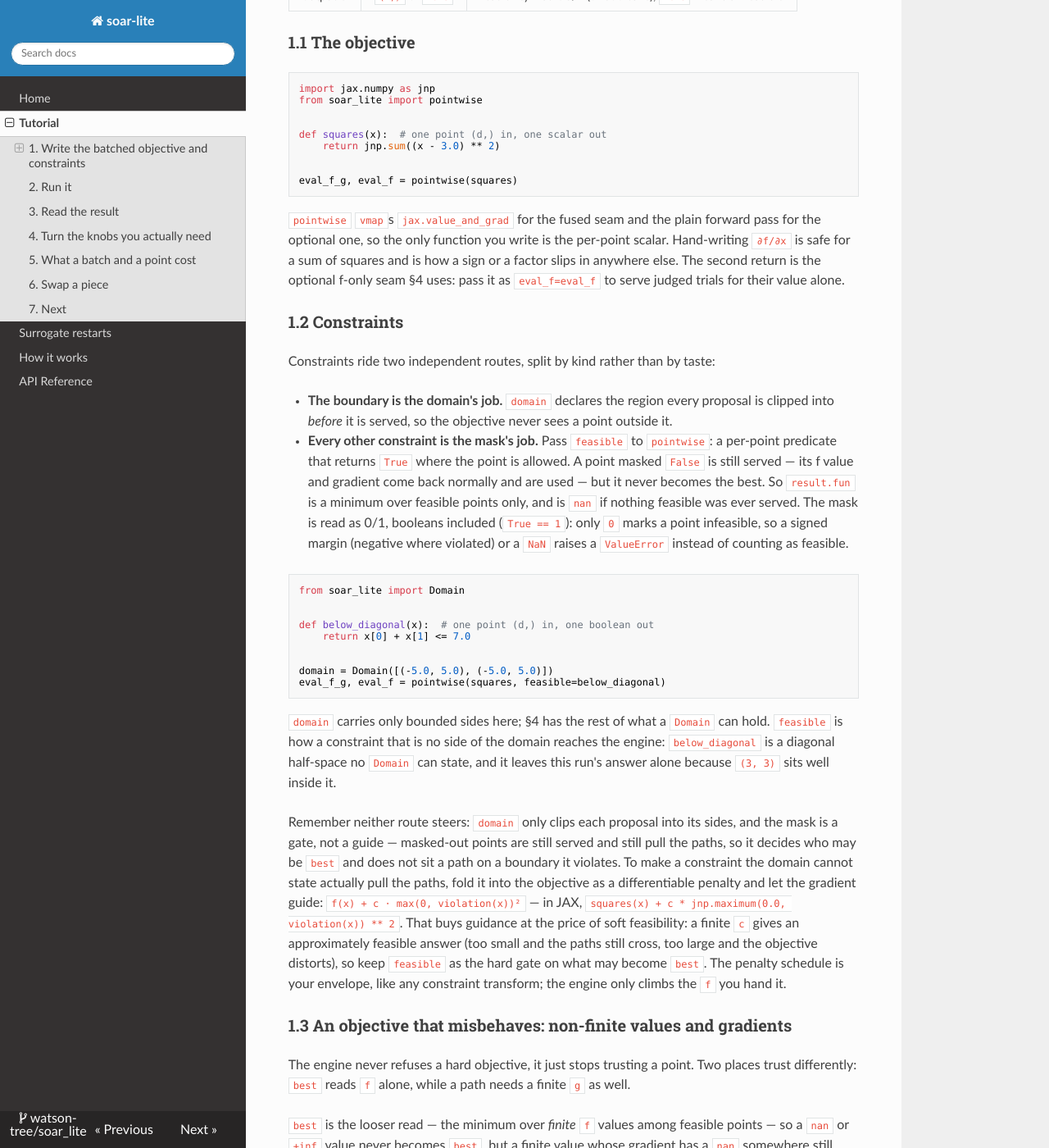
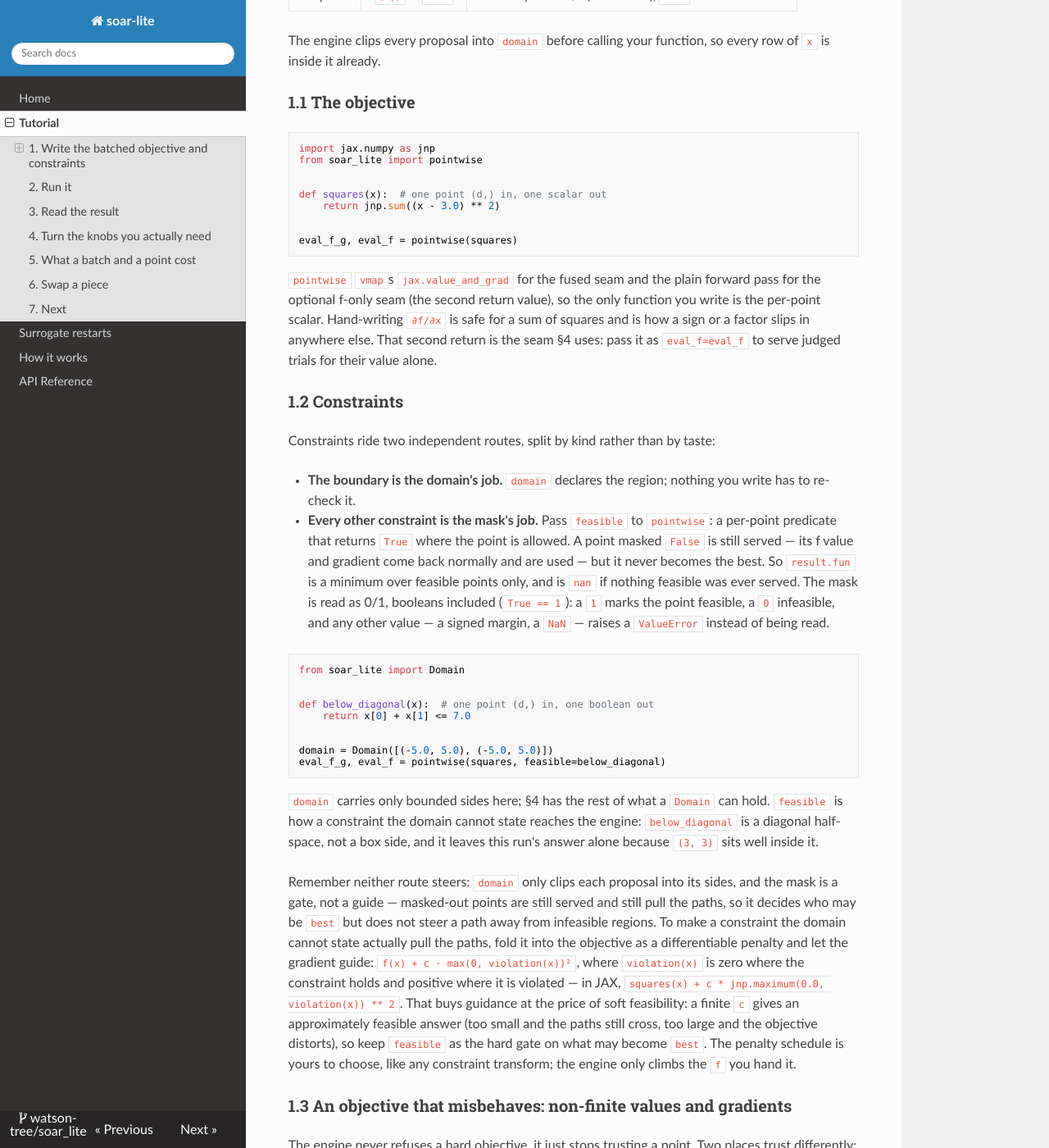
Before and after one commit to watson-tree/soar_lite, an MkDocs documentation site: the page built from docs/tutorial/getting-started.md, in a window 1280 px wide and 1400 px high, scrolled down 547 px. Shown: the whole window at 82% size. Built offline with MkDocs 1.6.1, drawn with Linux system fonts in a browser that asks for light colours; nearby versions of some CDN libraries; some of the changed text lies outside the part shown.

Commit message:
docs: say who clips, what the mask allows, and what alpha multiplies
A reader with no prior context had to supply things the page left
implicit. The table promised rows of `x` "already inside the domain" and
never said who put them there, so the sentence under it names the engine -
and the §1.2 bullet that repeated the sentence shrinks to what the reader
still owes.

"Only 0 marks a point infeasible" reads as if `-1` were infeasible too,
while the validator refuses anything but 0 and 1: three-way wording now, a
1 feasible, a 0 infeasible, any other value raises.

The penalty paragraph used `violation(x)` inside a formula without saying
what it returns, and called the schedule "your envelope" - a metaphor
that appears nowhere else in the repo.

`n_alpha`'s comment described four step sizes "along the direction" while
the home page promises a step length per coordinate. Both are true of
different layers, so the comment now says the multiplier alpha is one
scalar tried four times and the per-coordinate scaling is inside d.

Also: "hand it in for the starts a run is measured on" meant starts runs
are compared on; `flock_x`'s nan named no cause (a refused start); "either
default can be replaced by name" was wrong, the engine takes instances;
and a handful of sentences lost their subject or their verb.

````diff
--- a/docs/tutorial/getting-started.md
+++ b/docs/tutorial/getting-started.md
@@ -17,6 +17,9 @@ for you.
 | output 2 | `(M, d)` | gradients `∂f/∂x` |
 | output 3 | `(M,)` or `None` | feasibility mask: 0/1 (or booleans); `None` means all feasible |
 
+The engine clips every proposal into `domain` before calling your function, so
+every row of `x` is inside it already.
+
 ### 1.1 The objective
 
 ```python
@@ -31,28 +34,26 @@ def squares(x):  # one point (d,) in, one scalar out
 eval_f_g, eval_f = pointwise(squares)
 ```
 
-`pointwise` `vmap`s `jax.value_and_grad` for the fused seam and the plain
-forward pass for the optional one, so the only function you write is the
-per-point scalar. Hand-writing `∂f/∂x` is safe for a sum of squares and is how a
-sign or a factor slips in anywhere else. The second return is the optional f-only
-seam §4 uses: pass it as `eval_f=eval_f` to serve judged trials for
-their value alone.
+`pointwise` `vmap`s `jax.value_and_grad` for the fused seam and the plain forward
+pass for the optional f-only seam (the second return value), so the only function
+you write is the per-point scalar. Hand-writing `∂f/∂x` is safe for a sum of squares
+and is how a sign or a factor slips in anywhere else. That second return is the seam
+§4 uses: pass it as `eval_f=eval_f` to serve judged trials for their value alone.
 
 ### 1.2 Constraints
 
 Constraints ride two independent routes, split by kind rather than by taste:
 
-- **The boundary is the domain's job.** `domain` declares the region every
-  proposal is clipped into *before* it is served, so the objective never sees a
-  point outside it.
+- **The boundary is the domain's job.** `domain` declares the region; nothing
+  you write has to re-check it.
 - **Every other constraint is the mask's job.** Pass `feasible` to `pointwise`:
   a per-point predicate that returns `True` where the point is allowed. A point
   masked `False` is still served — its f value and gradient come back normally
   and are used — but it never becomes the best. So `result.fun` is a minimum
   over feasible points only, and is `nan` if nothing feasible was ever served.
-  The mask is read as 0/1, booleans included (`True == 1`): only `0` marks a
-  point infeasible, so a signed margin (negative where violated) or a `NaN`
-  raises a `ValueError` instead of counting as feasible.
+  The mask is read as 0/1, booleans included (`True == 1`): a `1` marks the
+  point feasible, a `0` infeasible, and any other value — a signed margin, a
+  `NaN` — raises a `ValueError` instead of being read.
 
 ```python
 from soar_lite import Domain
@@ -67,22 +68,23 @@ eval_f_g, eval_f = pointwise(squares, feasible=below_diagonal)
 ```
 
 `domain` carries only bounded sides here; §4 has the rest of what a `Domain`
-can hold. `feasible` is how a constraint that is no side of the domain reaches the
-engine: `below_diagonal` is a diagonal half-space no `Domain` can state, and it
-leaves this run's answer alone because `(3, 3)` sits well inside it.
+can hold. `feasible` is how a constraint the domain cannot state reaches the engine:
+`below_diagonal` is a diagonal half-space, not a box side, and it leaves this
+run's answer alone because `(3, 3)` sits well inside it.
 
 Remember neither route steers: `domain` only clips each proposal into its
 sides, and the mask is a gate, not a guide — masked-out points are still served
-and still pull the paths, so it decides who may be `best` and does not sit a
-path on a boundary it violates. To make a constraint the domain cannot state
+and still pull the paths, so it decides who may be `best` but does not steer a
+path away from infeasible regions. To make a constraint the domain cannot state
 actually pull the paths, fold it into the objective as a differentiable penalty
 and let the gradient guide:
-`f(x) + c · max(0, violation(x))²` — in JAX,
+`f(x) + c · max(0, violation(x))²`, where `violation(x)` is zero where the
+constraint holds and positive where it is violated — in JAX,
 `squares(x) + c * jnp.maximum(0.0, violation(x)) ** 2`. That buys guidance at
 the price of soft feasibility: a finite `c` gives an approximately feasible
 answer (too small and the paths still cross, too large and the objective
 distorts), so keep `feasible` as the hard gate on what may become `best`. The
-penalty schedule is your envelope, like any constraint transform; the engine
+penalty schedule is yours to choose, like any constraint transform; the engine
 only climbs the `f` you hand it.
 
 ### 1.3 An objective that misbehaves: non-finite values and gradients
@@ -143,8 +145,8 @@ argument is refused by `ValueError` rather than guessed.
 
 `eval_f` is optional: hand it in when the method enumerates trials for their
 values alone; §4 says when that saves budget. The default single-sample step
-does no enumeration, so this run never calls it — passing it here is just the
-interface.
+does no enumeration, so this run never calls it; it is passed here only to show
+where it goes.
 
 ```python
 from soar_lite import n_path_schedule
@@ -165,14 +167,14 @@ The status says only why the loop stopped, never that it converged: it is
 horizon counts iterations, not work. The four paths get close to the minimizer
 within a few iterations, and every later stop is a fresh start: by default
 (`restart_stalled=True`) a stalled path reloads a draw from the global model each
-time its own stopping test fires, so the flock — the points its paths hold — keeps
+time its own stopping test fires, so the flock — the points the paths hold — keeps
 working until the horizon.
 Ask for the frozen version instead and the same run ends much sooner: with
 `restart_stalled=False` a converged path is parked for good — it holds its point
 and still counts toward `best`, but never moves again — and once every path is
 parked the run has nothing left to do and stops with status `all_stalled`. The
-four counters of §3 report what either run actually served, which is why they,
-not `n_iters`, are the cost.
+four counters of §3 report what either run actually served, which is why the
+cost is read off them and not off `n_iters`.
 
 ## 3. Read the result
 
@@ -183,8 +185,8 @@ correspond:
 | --- | --- |
 | `x` | argmin, in the coordinates you handed the engine |
 | `fun` | its value: the best over feasible points, `nan` if none, `-inf` if the objective has no floor |
-| `flock_x` | each path's held coordinates as the run ended, `(n_paths, d)`; `nan` where it held no point |
-| `flock_fun` | each path's held value, `(n_paths,)`; `nan` where it held no point |
+| `flock_x` | each path's held coordinates as the run ended, `(n_paths, d)`; `nan` where the path holds no usable point (a refused start leaves the row empty) |
+| `flock_fun` | each path's held value, `(n_paths,)`; `nan` where the path holds no usable point |
 | `n_f_g_points` | fused points billed — the serial-cost count |
 | `n_f_g_batches` | fused batches billed, one per `eval_f_g` call — the parallel-cost count |
 | `n_f_points` | value-only points billed (the `eval_f` seam) |
@@ -213,7 +215,7 @@ restarted afterwards.
 | --- | --- |
 | `n_paths` | engine width: paths advanced in lockstep each iteration |
 | `domain` | the search region, a `Domain`: its sides, per-dimension `scale`, and its injected draws (a side may be unbounded) |
-| `x0` | the flock's start, one point per path `(n_paths, d)`: placed by iteration 0 exactly where you ask; `None` lets the global model draw it — hand it in for the starts a run is measured on |
+| `x0` | the flock's start, one point per path `(n_paths, d)`: placed by iteration 0 exactly where you ask; `None` lets the global model draw it — hand it in when runs have to be compared on the same starts |
 | `eval_f` | the optional f-only seam: points in, f values out, no gradient — pass it to save budget, omit it in a fused-only comparison |
 | `max_iters` | the horizon, counted in iterations (iteration 0 places the flock); at least one of `max_iters`/`time_limit` must be given |
 | `time_limit` | the deadline, a wall-clock stop in seconds, for when an iteration's cost is too uneven to budget in iterations |
@@ -258,15 +260,16 @@ on whether your objective is really parallel:
   progress in batches: `n_paths` set to the device's parallel limit makes the
   batch count very nearly your wall-clock. Wider paths are close to free, so
   raising `n_paths` — and buying trial values by cheap value-only passes with
-  `eval_f` — shrinks the spread of the best for the same number of batches.
-- **On a CPU.** Batches run mostly serially, so the point count is the honest
-  axis, and width thins every path instead of speeding anything up. The flock
-  advances in lockstep — every path takes one step an iteration — so at a fixed
-  point budget each path gets about `1/n_paths` of the steps a single path
-  would, and best-of-n only shrinks the spread across starts; it cannot put the
-  missing steps back. Whenever the budget runs out before a path converges — the
-  regime this library is for — that lost depth dominates, and a single path ends
-  better per point than a wide one.
+  `eval_f` — shrinks the spread of the best across runs for the same number of
+  batches.
+- **On a CPU.** Batches run mostly serially, so the point count is the honest axis,
+  and width spreads the same point budget thinner across paths instead of speeding
+  anything up. The flock advances in lockstep — every path takes one step an
+  iteration — so at a fixed point budget each path gets about `1/n_paths` of the
+  steps a single path would, and best-of-n only shrinks the spread across starts; it
+  cannot put the missing steps back. Whenever the budget runs out before a path
+  converges — the regime this library is for — that lost depth dominates, and a
+  single path ends better per point than a wide one.
 
 One sentence to keep them straight: a **batch** is one call (wall-clock, GPU), a
 **point** is one row of data (serial cost, CPU) — and a batch is a
@@ -285,7 +289,9 @@ result = n_path_schedule(
     domain=Domain([(-5.0, 5.0), (-5.0, 5.0)]),
     n_paths=4,
     max_iters=30,
-    # 4 trial step sizes along the direction, each 0.5x the previous one
+    # 4 trial values of the step multiplier alpha along the scaled direction,
+    # each 0.5x the previous; the per-coordinate scaling is inside d, not one
+    # of these trials
     local_solver=DiagonalPreconditioner(n_alpha=4, backtrack=0.5),
     restart_stalled=True,
 )
````
Also changed, not shown: other parts of docs/tutorial/getting-started.md (+16 -15 lines).
